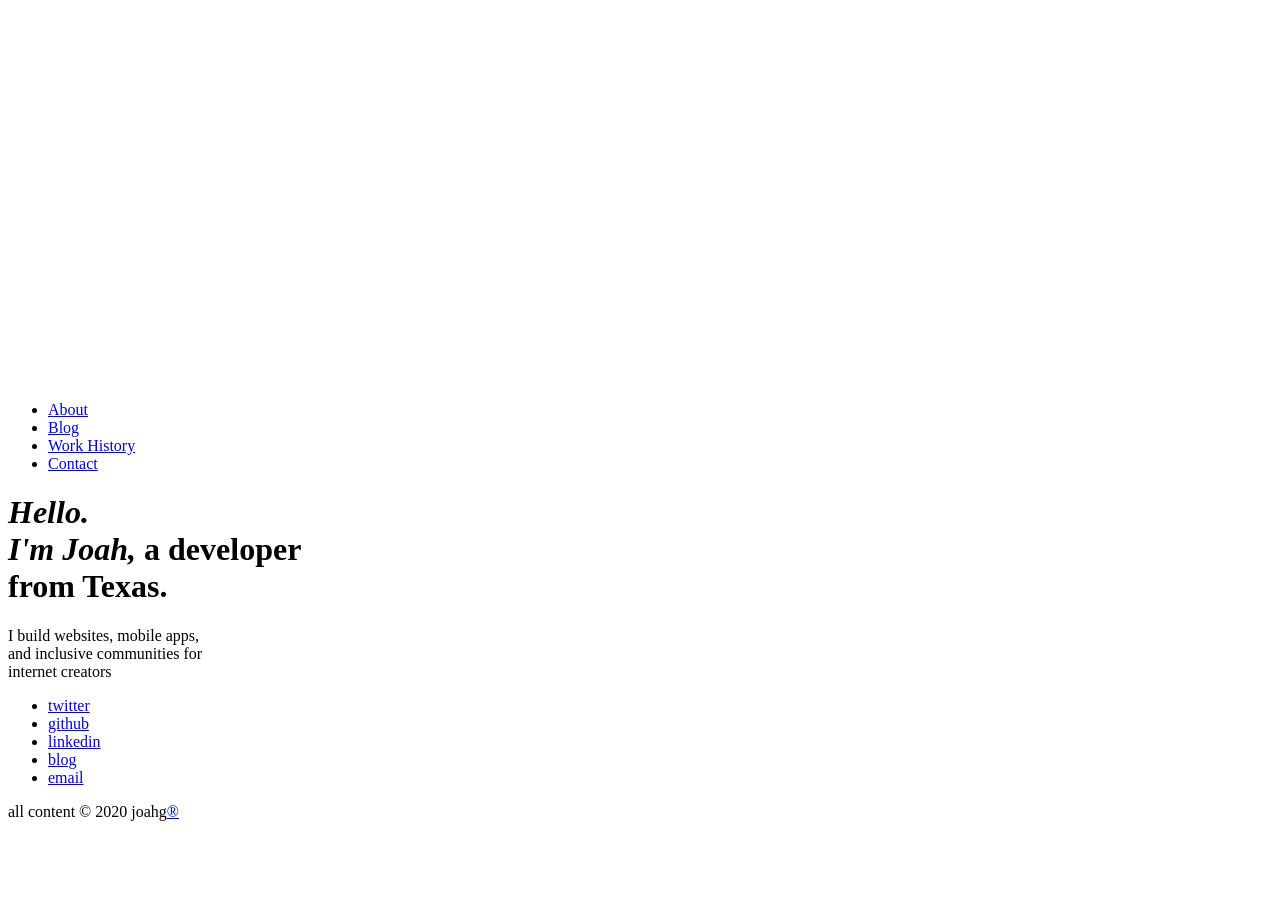
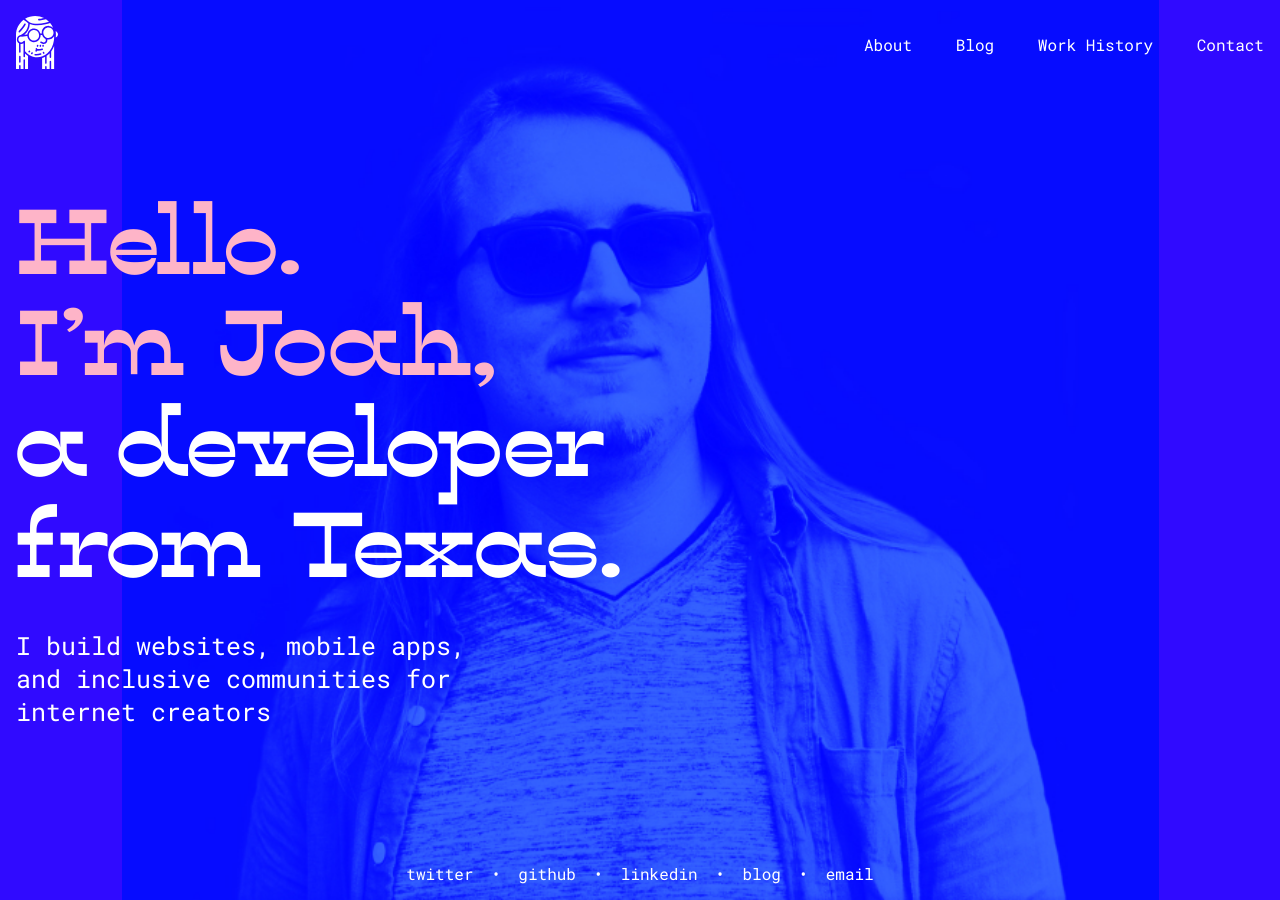
Before and after one commit to joahg/joahg.github.com, a Jekyll site: the page built from index.html, in a window 1280 px wide. Built offline with Jekyll 4.4.1, drawn with Linux system fonts in a browser that asks for light colours.

Commit message:
homepage almost done

```diff
--- a/_config.yml
+++ b/_config.yml
@@ -1,14 +1,19 @@
-title: simple jekyll landing page
-email: team@theneverwoods.com
+environment: production
+title: Joah Gerstenberg
+email: me@joahg.com
 description: ""
-baseurl: ""
-url: ""
-sass:
-    style: compressed
-gems:
+keywords: ""
+url: "https://www.joahg.com"
+basepath: ""
+cachebust: ""
+thumbnail: "/img/thumbnail.jpg"
+# sass:
+#   style: compressed
+plugins:
   - jekyll-redirect-from
 exclude:
   - Gemfile
   - Gemfile.lock
   - CNAME
   - .gitignore
+  - .gitkeep
--- a/_includes/footer.html
+++ b/_includes/footer.html
@@ -1,11 +1,14 @@
 <footer>
   <ul>
     <li><a href="https://twitter.com/therealjoahg">twitter</a></li>
+    <li class="dot">•</li>
     <li><a href="https://github.com/joahg">github</a></li>
+    <li class="dot">•</li>
     <li><a href="https://www.linkedin.com/in/joahg/">linkedin</a></li>
+    <li class="dot">•</li>
     <li><a href="/blog">blog</a></li>
+    <li class="dot">•</li>
     <li><a href="/contact">email</a></li>
   </ul>
+  <p>all content &copy; <script>document.write(new Date().getFullYear())</script> joahg<a href="http://tsdr.uspto.gov/?utm_source=teas&utm_campaign=tm-filing_receipts&utm_medium=email_teasregular_teasrf&utm_content=tsdr#caseNumber=87881020&caseSearchType=US_APPLICATION&caseType=DEFAULT&searchType=statusSearch" target="_blank">&reg;</a></p>
 </footer>
-
-        <p>all content &copy; <script>document.write(new Date().getFullYear())</script> joahg<a href="http://tsdr.uspto.gov/?utm_source=teas&utm_campaign=tm-filing_receipts&utm_medium=email_teasregular_teasrf&utm_content=tsdr#caseNumber=87881020&caseSearchType=US_APPLICATION&caseType=DEFAULT&searchType=statusSearch" target="_blank">&reg;</a></p>
--- a/_includes/header.html
+++ b/_includes/header.html
@@ -1,6 +1,6 @@
 <header>
   <nav>
-    <a href="/"><img src="/img/logo.svg" alt="Joah Gerstenberg"></a>
+    <a href="/"><img width="42" height="53" src="/img/logo.svg" alt="Joah Gerstenberg"></a>
     <ul>
       <li><a href="/about">About</a></li>
       <li><a href="/blog">Blog</a></li>
--- a/_layouts/default.html
+++ b/_layouts/default.html
@@ -1,23 +1,40 @@
 <!doctype html>
 <html>
   <head>
-    <meta charset="utf-8"/>
-    <link href="https://fonts.googleapis.com/css?family=Roboto+Mono&display=swap" rel="stylesheet">
-    <link rel="stylesheet" href="/css/global.css">
-    <link rel="icon" href="/img/favicon.png" />
-    <meta name="viewport" content="width=device-width, initial-scale=1.0">
-    <meta name="google-site-verification" content="gxJJJfHWfj1uFR16mAHfmav0bNjSWv5W_lTc1Y8fo4w" >
+    <title>{% if page.title && page.title != "" %}{{ page.title }} | {% endif %}{{ site.title }}</title>
 
-    <title>Joah Gerstenberg</title>
+    <meta charset="utf-8">
+    <meta http-equiv="X-UA-Compatible" content="IE=edge,chrome=1">
+    <meta name="description" content='{% if page.description && page.description != "" %}{{ page.description }}{% else %}{{ site.description }}{% endif %}'>
+    <meta name="keywords" content='{% if page.keywords && page.keywords != "" %}{{ page.keywords }}{% else %}{{ site.keywords }}{% endif %}'>
+    <meta name="viewport" content="width=device-width, initial-scale=1.0, maximum-scale=5.0">
+
+    <link rel="icon" type="image/png" href="{{ site.basepath }}/img/favicon.png?{{ site.cachebust }}">
+    <link href="https://fonts.googleapis.com/css?family=Roboto+Mono:400,500,700&display=swap" rel="stylesheet">
+    <link media="screen" rel="stylesheet" href="{{ site.basepath }}/css/global.css?{{ site.cachebust }}" />
+    {% if page.stylesheet && page.stylesheet != "" %}
+    <link media="screen" rel="stylesheet" href="{{ site.basepath }}/css/{{ page.stylesheet }}.css?{{ site.cachebust }}" />
+    {% endif %}
+
+    <meta property="og:title" content='{% if page.title && page.title != "" %}{{ page.title }} | {% endif %}{{ site.title }}' />
+    <meta property="og:type" content="website" />
+    <meta property="og:url" content="{{ site.url }}" />
+    <meta property="og:image" content='{{ site.basepath }}{% if page.thumbnail && page.thumbnail != "" %}{{ page.thumbnail }}{% else %}{{ site.thumbnail }}{% endif %}' />
+    <meta property="og:description" content='{% if page.description && page.description != "" %}{{ page.description }}{% else %}{{ site.description }}{% endif %}' />
+    <meta name="google-site-verification" content="gxJJJfHWfj1uFR16mAHfmav0bNjSWv5W_lTc1Y8fo4w">
   </head>
   <body>
-    {% include header.html %}
+    <main>
+      {% include header.html %}
 
-    {{ content }}
+      <div class="container">
+        {{ content }}
+      </div>
 
-    {% include footer.html %}
+      {% include footer.html %}
+    </main>
 
-    <script>
+   <!--  <script>
       (function(i,s,o,g,r,a,m){i['GoogleAnalyticsObject']=r;i[r]=i[r]||function(){
       (i[r].q=i[r].q||[]).push(arguments)},i[r].l=1*new Date();a=s.createElement(o),
       m=s.getElementsByTagName(o)[0];a.async=1;a.src=g;m.parentNode.insertBefore(a,m)
@@ -25,7 +42,7 @@
 
       ga('create', 'UA-45765973-1');
       ga('send', 'pageview');
-    </script>
+    </script> -->
 
     <script type="application/ld+json">
     {
--- /dev/null
+++ b/_sass/_colors.scss
@@ -0,0 +1,5 @@
+$blue: #1C34FF;
+$heroblue: #300aff;
+$pink: #FEB4C8;
+$white: #FFFFFF;
+$black: #0A0A0C;
--- /dev/null
+++ b/_sass/_fonts.scss
@@ -0,0 +1,7 @@
+@font-face {
+  font-family: 'LonePine';
+  src: url('/fonts/LonePine-Bold.woff') format('woff'),
+       url('/fonts/LonePine-Bold.ttf') format('truetype');
+  font-weight: normal;
+  font-style: normal;
+}
--- /dev/null
+++ b/_sass/_footer.scss
@@ -0,0 +1,21 @@
+footer {
+  ul {
+    margin: 0;
+    padding: 0;
+    list-style-type: none;
+    text-align: center;
+
+    li {
+      display: inline-block;
+
+      &.dot {
+        margin: 0 1rem;
+      }
+    }
+  }
+
+  p {
+    text-align: center;
+    font-size: 0.7em;
+  }
+}
--- /dev/null
+++ b/_sass/_header.scss
@@ -0,0 +1,32 @@
+header {
+  nav {
+    display: flex;
+    align-items: center;
+    justify-content: space-between;
+
+    & > a {
+      img {
+
+      }
+    }
+
+    ul {
+      flex: 1 0 0;
+      max-width: 50rem;
+      display: flex;
+      align-items: center;
+      justify-content: space-between;
+      list-style-type: none;
+      padding: 0;
+      margin: 0;
+      display: flex;
+
+      li {
+
+        a {
+
+        }
+      }
+    }
+  }
+}
--- a/css/global.scss
+++ b/css/global.scss
@@ -2,7 +2,66 @@
 # Front matter comment to ensure Jekyll properly reads file.
 ---
 
-$blue: #1C34FF;
-$pink: #FEB4C8;
-$white: #FFFFFF;
-$black: #0A0A0C;
+@import "fonts";
+@import "colors";
+
+@import "header";
+@import "footer";
+
+* {
+  box-sizing: border-box;
+}
+
+html {
+  font-size: 8px;
+}
+
+body {
+  margin: 0;
+  font-family: 'Roboto Mono';
+  font-size: 1.75rem;
+  background: $black;
+  color: $white;
+  min-height: 100vh;
+}
+
+main {
+  max-width: 204rem;
+  padding: 2rem;
+  margin: auto;
+
+  // .container {
+  //   max-width:
+  // }
+}
+
+header, footer {
+  font-size: 2rem;
+}
+
+h1, h2 {
+  font-family: 'LonePine';
+  margin: 0;
+  margin-bottom: 2rem;
+}
+
+h1 {
+  font-size: 8rem;
+}
+
+h2 {
+  font-size: 3.5rem;
+}
+
+a {
+  color: inherit;
+  text-decoration: none;
+
+  &:hover {
+    text-decoration: underline;
+  }
+}
+
+p {
+  margin: 1rem 0;
+}
--- /dev/null
+++ b/css/home.scss
@@ -0,0 +1,52 @@
+---
+# Front matter comment to ensure Jekyll properly reads file.
+---
+
+@import "colors";
+
+body {
+  background-color: $heroblue;
+  background-image: url(/img/hero@0.5x.jpg);
+  background-size: auto 100%;
+  background-repeat: no-repeat;
+  background-position: center;
+}
+
+main {
+  display: flex;
+  min-height: 100vh;
+  flex-direction: column;
+}
+
+.container {
+  flex: 1 0 0;
+  display: flex;
+  flex-direction: column;
+  justify-content: center;
+
+  h1 {
+    font-size: 10.125rem;
+
+    em {
+      font-style: normal;
+      color: $pink;
+    }
+  }
+
+  p {
+    font-size: 3.125rem;
+  }
+}
+
+footer {
+  // position: fixed;
+  // bottom: 2rem;
+  // left: 2rem;
+  // right: 2rem;
+
+  p {
+    display: none;
+  }
+}
+
+// @media (max-width: )
--- a/index.html
+++ b/index.html
@@ -1,13 +1,14 @@
 ---
 layout: default
 permalink: /
+stylesheet: home
 ---
 
 <h1>
   <em>
     Hello.<br />
     I'm Joah,
-  </em>
+  </em><br />
   a developer<br />
   from Texas.
 </h1>
```
Also changed, not shown: fonts/LonePine-Bold.otf (deleted), fonts/LonePine-Regular.otf (deleted), fonts/LonePine-Regular.ttf (deleted), fonts/LonePine-Regular.woff (deleted), img/hero@0.5x.jpg (added), img/hero@1x.jpg (added), 1 other file.
